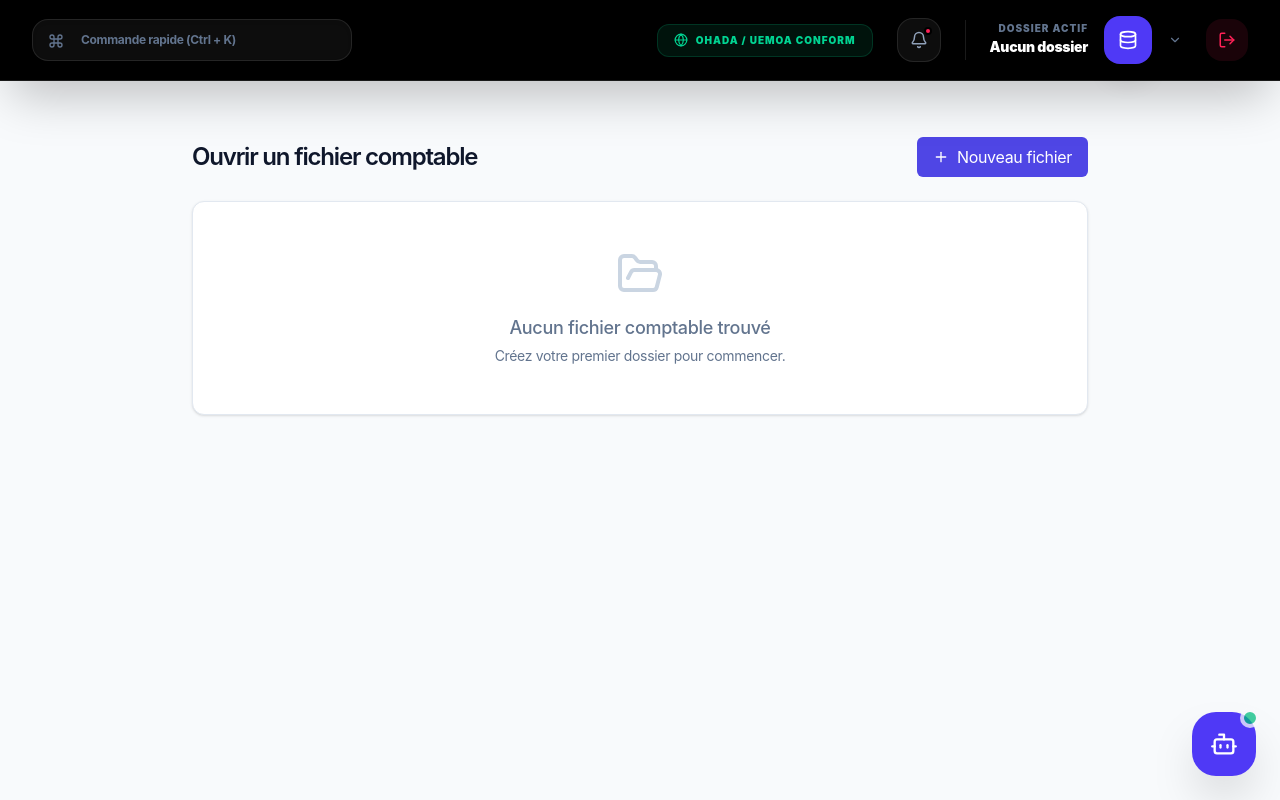
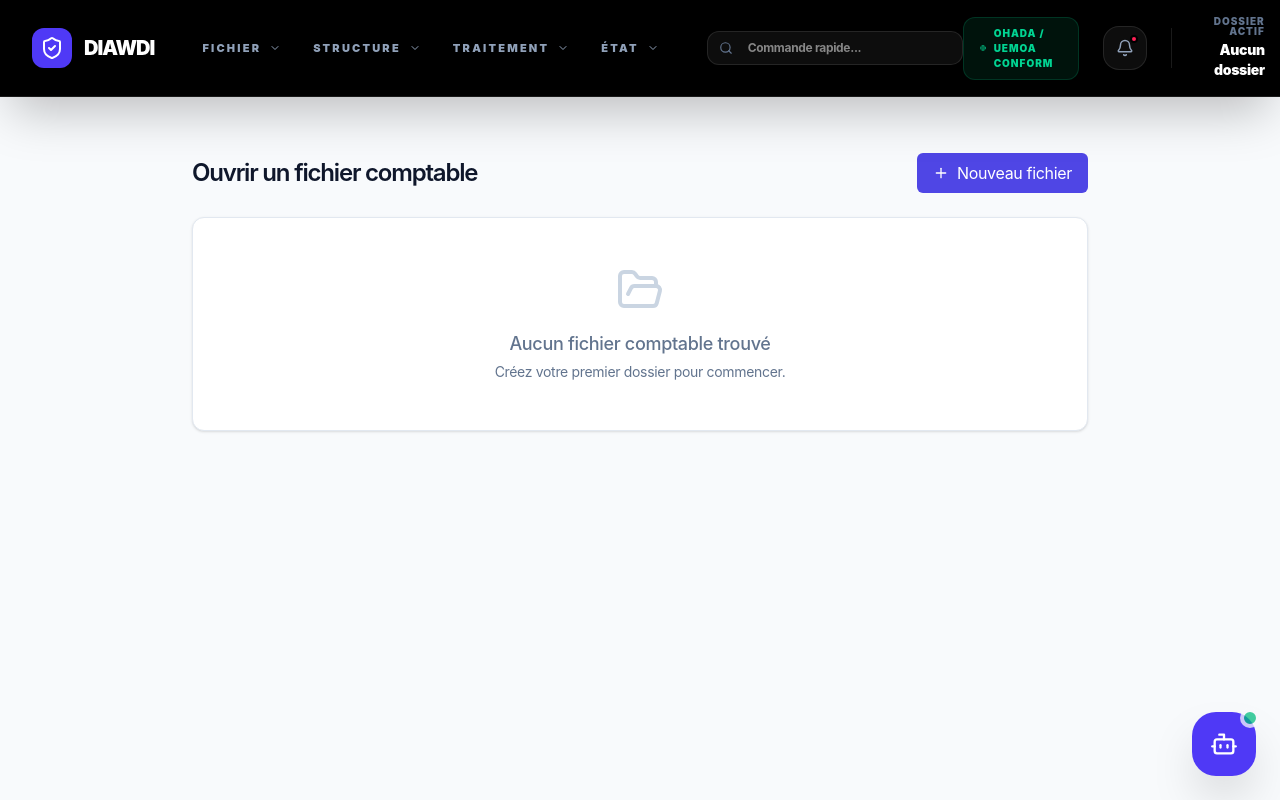
Before and after one commit to mamadouelimanewane/compta, a React (Vite) app: page /ouvrir in a window 1280 px wide. Built offline with nearby package versions, Linux system fonts and the light colour scheme.

Commit message:
feat: add Sage-style top menu and fix sidebar visibility

```diff
--- a/src/components/Layout.tsx
+++ b/src/components/Layout.tsx
@@ -14,7 +14,7 @@ export default function Layout() {
     <div className="h-screen flex flex-col bg-slate-50 print:bg-white overflow-hidden print:h-auto print:overflow-visible">
       <Navbar />
       <div className="flex flex-1 overflow-hidden print:overflow-visible">
-        {currentDossierId && !isFichierRoute && <Sidebar />}
+        {currentDossierId && <Sidebar />}
         <main className="flex-1 overflow-y-auto p-6 bg-slate-50 print:bg-white print:p-0 print:overflow-visible">
           {!currentDossierId && !isFichierRoute ? (
             <Navigate to="/ouvrir" replace />
--- a/src/components/Navbar.tsx
+++ b/src/components/Navbar.tsx
@@ -3,8 +3,52 @@ import { Link, useNavigate, useLocation } from 'react-router-dom';
 import { useStore } from '../store/useStore';
 import {
   ShieldCheck, Search, Bell, Settings, LogOut, ChevronDown,
-  Menu, X, Sparkles, Moon, Sun, Globe, Database, Command
+  Menu, X, Sparkles, Moon, Sun, Globe, Database, Command,
+  ChevronRight
 } from 'lucide-react';
+
+function MenuDropdown({ label, items }: { label: string, items: { label: string, path: string }[] }) {
+  const [isOpen, setIsOpen] = useState(false);
+  const navigate = useNavigate();
+  const timeoutRef = useRef<any>(null);
+
+  const handleMouseEnter = () => {
+    if (timeoutRef.current) clearTimeout(timeoutRef.current);
+    setIsOpen(true);
+  };
+
+  const handleMouseLeave = () => {
+    timeoutRef.current = setTimeout(() => setIsOpen(false), 150);
+  };
+
+  return (
+    <div
+      className="relative"
+      onMouseEnter={handleMouseEnter}
+      onMouseLeave={handleMouseLeave}
+    >
+      <button className="flex items-center gap-2 text-[11px] font-black uppercase tracking-[0.2em] text-slate-400 hover:text-white transition-colors py-2">
+        {label}
+        <ChevronDown size={12} className={`transition-transform duration-300 ${isOpen ? 'rotate-180' : ''}`} />
+      </button>
+
+      {isOpen && (
+        <div className="absolute top-full left-0 w-64 bg-slate-900 border border-white/10 rounded-2xl shadow-2xl py-4 mt-2 animate-in fade-in slide-in-from-top-2 duration-200 z-[200]">
+          {items.map((item, idx) => (
+            <button
+              key={idx}
+              onClick={() => { navigate(item.path); setIsOpen(false); }}
+              className="w-full text-left px-6 py-3 text-[10px] font-black uppercase tracking-widest text-slate-400 hover:text-white hover:bg-white/5 transition-all flex items-center justify-between group"
+            >
+              {item.label}
+              <ChevronRight size={12} className="opacity-0 group-hover:opacity-100 -translate-x-2 group-hover:translate-x-0 transition-all" />
+            </button>
+          ))}
+        </div>
+      )}
+    </div>
+  );
+}
 
 export default function Navbar() {
   const navigate = useNavigate();
@@ -26,14 +70,68 @@ export default function Navbar() {
     <nav className="sticky top-0 z-[100] px-8 py-4 bg-black border-b border-white/10 shadow-2xl transition-all duration-500">
       <div className="max-w-[1600px] mx-auto flex items-center justify-between">
         <div className="flex items-center gap-12">
+          {/* Logo Elite */}
+          <div className="flex items-center gap-3 cursor-pointer" onClick={() => navigate('/')}>
+            <div className="w-10 h-10 bg-indigo-600 rounded-xl flex items-center justify-center text-white shadow-xl">
+              <ShieldCheck size={24} />
+            </div>
+            <h1 className="text-xl font-black text-white tracking-tighter">DIAWDI</h1>
+          </div>
+
+          {/* Sage-Style Menu */}
+          <div className="hidden lg:flex items-center gap-8">
+            <MenuDropdown
+              label="Fichier"
+              items={[
+                { label: 'Nouveau Dossier', path: '/nouveau' },
+                { label: 'Ouvrir Dossier', path: '/ouvrir' },
+                { label: 'Paramètres Société', path: '/parametres' },
+                { label: 'Importer Données', path: '/fichier/importer' },
+                { label: 'Exporter Données', path: '/fichier/exporter' },
+              ]}
+            />
+            <MenuDropdown
+              label="Structure"
+              items={[
+                { label: 'Plan Comptable', path: '/structure/plan-comptable' },
+                { label: 'Plan Tiers', path: '/structure/plan-tiers' },
+                { label: 'Codes Journaux', path: '/structure/codes-journaux' },
+                { label: 'Taux de Taxes', path: '/structure/taux-taxes' },
+                { label: 'Banques', path: '/structure/banques' },
+                { label: 'Modèles de Saisie', path: '/structure/modeles-saisie' },
+              ]}
+            />
+            <MenuDropdown
+              label="Traitement"
+              items={[
+                { label: 'Saisie Journal', path: '/traitement/saisie-journal' },
+                { label: 'Saisie par Pièce', path: '/traitement/saisie-piece' },
+                { label: 'Saisie IA Joule', path: '/traitement/saisie-ia' },
+                { label: 'Lettrage', path: '/traitement/lettrage' },
+                { label: 'Rapprochement Bancaire', path: '/traitement/rapprochement' },
+                { label: 'Clôture Mensuelle', path: '/traitement/cloture-mensuelle' },
+              ]}
+            />
+            <MenuDropdown
+              label="État"
+              items={[
+                { label: 'Balance des Comptes', path: '/etat/balance' },
+                { label: 'Grand Livre', path: '/etat/grand-livre' },
+                { label: 'Bilan', path: '/etat/bilan' },
+                { label: 'Compte de Résultat', path: '/etat/compte-resultat' },
+                { label: 'Brouillard', path: '/etat/brouillard' },
+              ]}
+            />
+          </div>
+
           {/* Search Bar Elite */}
-          <div className="relative group hidden lg:block">
+          <div className="relative group hidden xl:block">
             <input
               type="text"
-              placeholder="Commande rapide (Ctrl + K)"
-              className="pl-12 pr-6 py-3 bg-white/5 border border-white/10 rounded-2xl text-xs font-bold w-80 shadow-inner text-white focus:ring-2 focus:ring-indigo-500 transition-all placeholder:text-slate-500"
+              placeholder="Commande rapide..."
+              className="pl-10 pr-4 py-2 bg-white/5 border border-white/10 rounded-xl text-xs font-bold w-64 text-white focus:ring-2 focus:ring-indigo-500 transition-all"
             />
-            <Command size={16} className="absolute left-4 top-3.5 text-slate-500" />
+            <Search size={14} className="absolute left-3 top-2.5 text-slate-500" />
           </div>
         </div>
 
```
